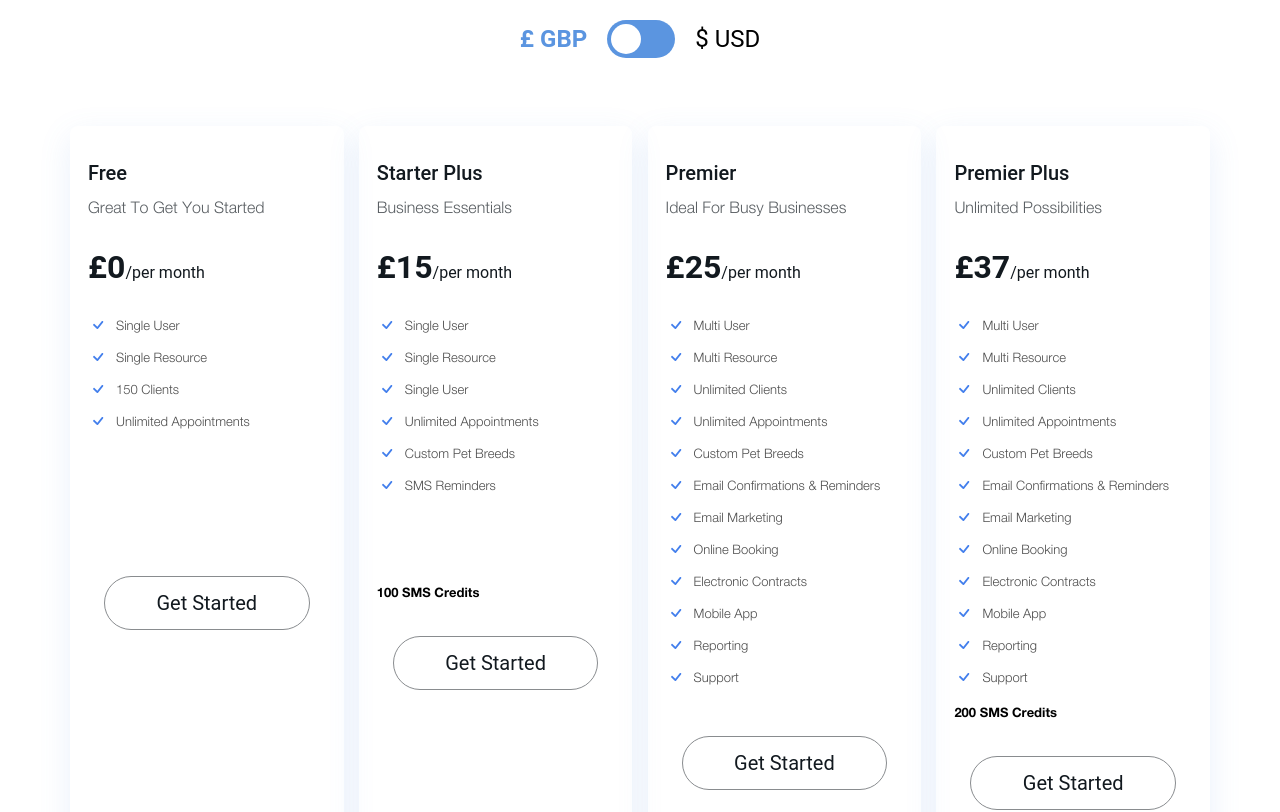
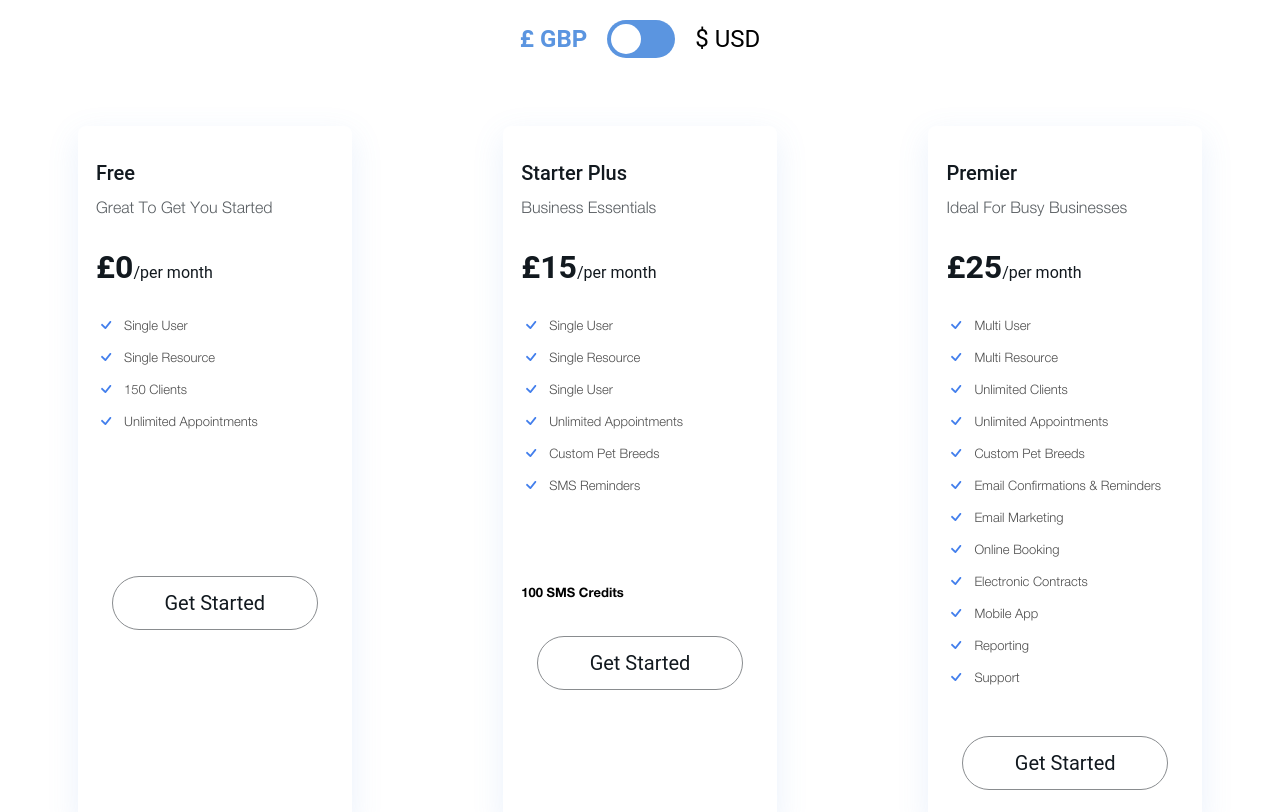
Before and after one commit to radialcoderavipoonia/shake_your_tail, a React (Create React App) app: page / in a window 1280 px wide. Shown: the part 1703-2515 px from the top of the page. Built offline with nearby package versions, Linux system fonts and the light colour scheme.

Commit message:
pricing plan section done

```diff
--- a/src/components/PricingPlan.jsx
+++ b/src/components/PricingPlan.jsx
@@ -43,7 +43,7 @@ const PricingPlan = () => {
               return (
                 <div
                   key={plan.id}
-                  className="w-[24%] py-[33px] px-[18px] shadow_pricing rounded-[8px]"
+                  className="lg:w-[24%] sm:w-[47%] w-full mb-4 mx-2 py-[33px] px-[18px] shadow_pricing rounded-[8px]"
                 >
                   <div className="h-full">
                     <p className="text-xl text-[#12191F] font-roboto font-medium ">
```
